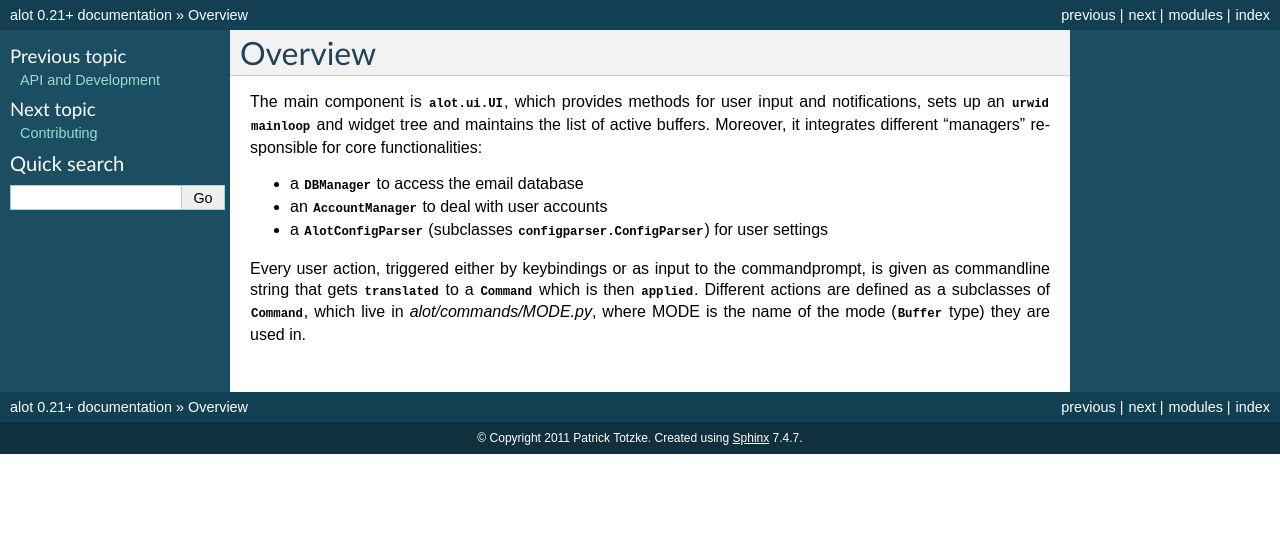
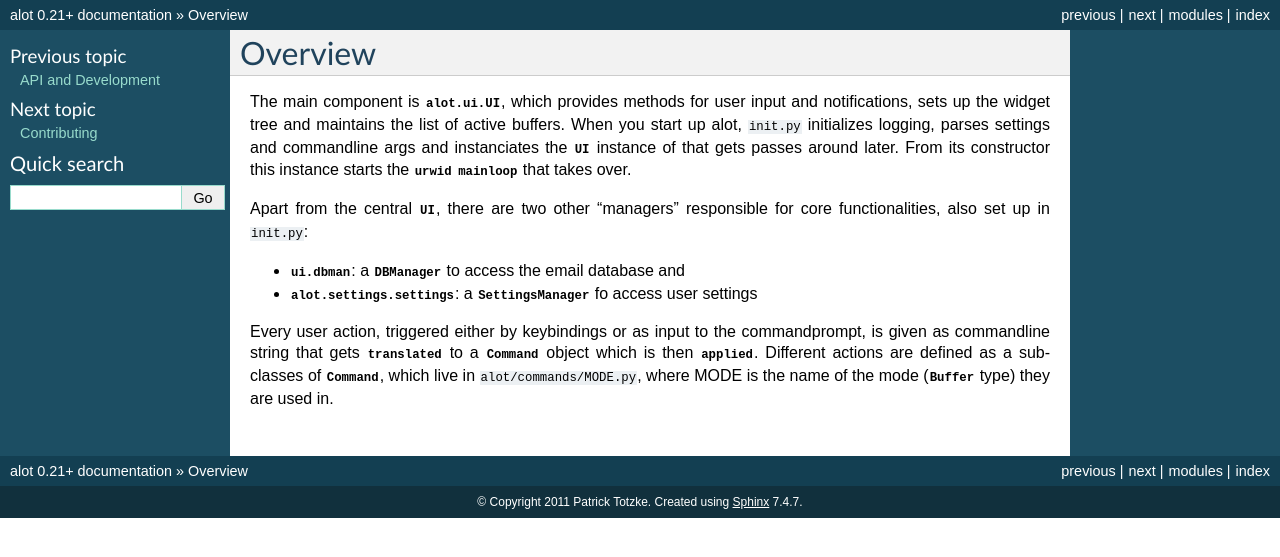
Before and after one commit to pazz/alot, a Sphinx documentation site: the page built from docs/source/api/overview.rst, in a window 1280 px wide. Shown: the top 557 px of the page. Built offline with Sphinx 7.4.7, drawn with Linux system fonts in a browser that asks for light colours.

Commit message:
updated docs
closes #355

```diff
--- a/docs/source/api/overview.rst
+++ b/docs/source/api/overview.rst
@@ -1,18 +1,22 @@
 Overview
 ========
 
-The main component is :class:`alot.ui.UI`, which provides methods for user input and notifications,
-sets up an :mod:`urwid` :class:`mainloop <urwid.main_loop.TwistedEventLoop>` and widget tree and
-maintains the list of active buffers. Moreover, it integrates different "managers" responsible for
-core functionalities:
+The main component is :class:`alot.ui.UI`, which provides methods for user input and notifications, sets up the widget
+tree and maintains the list of active buffers.
+When you start up alot, :file:`init.py` initializes logging, parses settings and commandline args
+and instanciates the :class:`UI <alot.ui.UI>` instance of that gets passes around later.
+From its constructor this instance starts the :mod:`urwid` :class:`mainloop <urwid.main_loop.TwistedEventLoop>`
+that takes over.
 
-* a :class:`~db.DBManager` to access the email database
-* an :class:`~account.AccountManager` to deal with user accounts
-* a :class:`~settings.AlotConfigParser` (subclasses :class:`configparser.ConfigParser`) for user settings
+Apart from the central :class:`UI <alot.ui.UI>`, there are two other "managers" responsible for
+core functionalities, also set up in :file:`init.py`:
+
+* :attr:`ui.dbman <alot.ui.UI.dbman>`: a :class:`DBManager <alot.db.DBManager>` to access the email database and
+* :attr:`alot.settings.settings`: a :class:`SettingsManager <alot.settings.SettingsManager>` fo access user settings
 
 Every user action, triggered either by keybindings or as input to the commandprompt, is
-given as commandline string that gets :func:`translated <commands.commandfactory>`
-to a :class:`~commands.Command` which is then :meth:`applied <ui.UI.apply_command>`.
-Different actions are defined as a subclasses of :class:`~commands.Command`, which live
-in `alot/commands/MODE.py`, where MODE is the name of the mode (:class:`Buffer` type) they
+given as commandline string that gets :func:`translated <alot.commands.commandfactory>`
+to a :class:`Command <alot.commands.Command>` object which is then :meth:`applied <alot.ui.UI.apply_command>`.
+Different actions are defined as a subclasses of :class:`Command <alot.commands.Command>`, which live
+in :file:`alot/commands/MODE.py`, where MODE is the name of the mode (:class:`Buffer <alot.buffers.Buffer>` type) they
 are used in.
--- a/docs/source/api/settings.rst
+++ b/docs/source/api/settings.rst
@@ -8,7 +8,7 @@ files, the hooks-file for user provided python code and the mailcap,
 defining shellcomands as handlers for files of certain mime types.
 Alot sets up :class:`SettingsManager` objects to access these user settings uniformly.
 
-MIME handlers can be looked up via :meth:`SettingsManager.settings.get_mime_handler`,
+MIME handlers can be looked up via :meth:`SettingsManager.get_mime_handler`,
 config values of alot and notmuch's config are accessible using
 :meth:`SettingsManager.get` and :meth:`SettingsManager.get_notmuch_setting`.
 These methods return either None or the requested value typed as indicated in
--- a/docs/source/configuration/index.rst
+++ b/docs/source/configuration/index.rst
@@ -278,6 +278,6 @@ do the following::
   [[notmuch::.*]]
       fg = '#fff'
       bg = '#88d'
-      translation = 'notmuch::(\*)','nm:\1'
+      translation = 'notmuch::(.*)','nm:\1'
 
 .. _nmbug: http://notmuchmail.org/nmbug/
```
